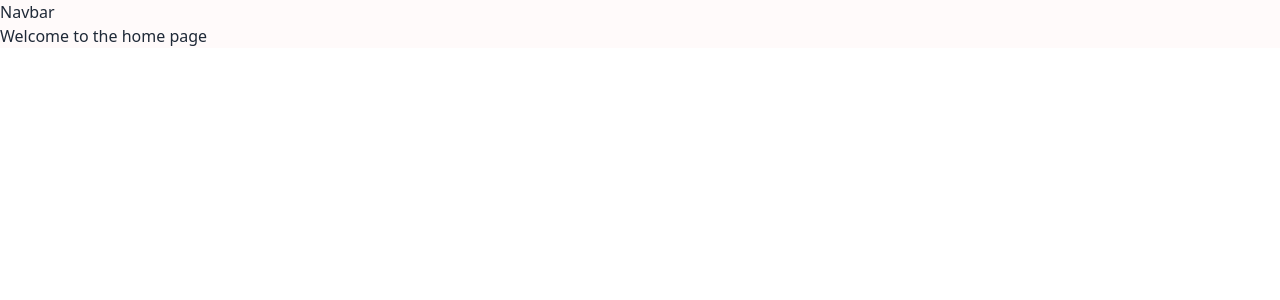
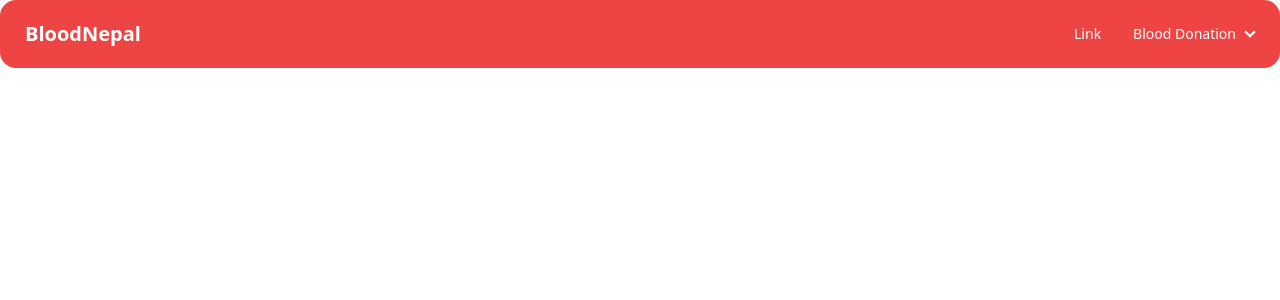
Before and after one commit to hazekiller/bloodNepal, a React (Vite) app in the folder client/: page / in a window 1280 px wide. Shown: the top 300 px of the page. Built offline with nearby package versions, Linux system fonts and the light colour scheme.

Commit message:
updated the navbar

```diff
--- a/client/src/App.jsx
+++ b/client/src/App.jsx
@@ -6,7 +6,7 @@ function App() {
   return (
     <>
       <Navbar />
-      <h1>Welcome to the home page</h1>
+
     </>
   )
 }
--- a/client/src/components/Navbar.jsx
+++ b/client/src/components/Navbar.jsx
@@ -3,7 +3,37 @@
 export default function Navbar() {
   return (
     <>
-        <h1> Navbar </h1>
+       <div className="navbar bg-base-100 bg-red-500 text-white rounded-2xl">
+           <div className="flex-1">
+                <a href="/" className="btn btn-ghost text-xl">BloodNepal</a>
+            </div>
+            <div className="flex-none">
+                <ul className="menu menu-horizontal px-1">
+                    <li>
+                        <a>
+                            Link
+                        </a>
+                    </li>
+                    <li>
+                        <details>
+                            <summary>Blood Donation</summary>
+                        <ul className="bg-base-100 rounded-t-none p-2 bg-red-500 text-white">
+                            <li>
+                                <a>
+                                    Login
+                                </a>
+                            </li>
+                            <li>
+                                <a>
+                                    Signup
+                                </a>
+                            </li>
+                        </ul>
+                        </details>
+                </li>
+    </ul>
+  </div>
+</div>
     </>
   )
 };
```
